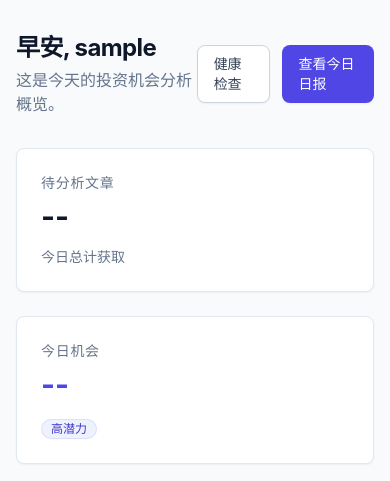
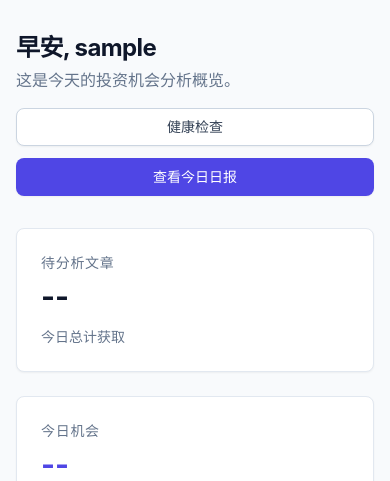
Before and after one commit to zhsh2980/investment-opportunity-radar, a FastAPI app: template src/app/web/templates/pages/dashboard.html in a window 390 px wide. Shown: the top 481 px of the page. Run offline with FastAPI, Linux system fonts and the light colour scheme; the template is opened without the code that fills it: most values are stand-ins (such as "Sample title", 1, 10 or a date in 2020); some libraries are stand-ins or nearby versions.

Commit message:
style(mobile): optimize touch targets and responsive layouts for P0/P1/P2 fixes

```diff
--- a/src/app/web/templates/pages/analysis.html
+++ b/src/app/web/templates/pages/analysis.html
@@ -10,14 +10,14 @@
 
         <!-- Header Card -->
         <div class="bg-white rounded-lg border border-slate-200 shadow-sm p-6">
-            <div class="flex items-start justify-between">
-                <div class="pr-4">
+            <div class="flex flex-col md:flex-row md:items-start justify-between gap-4">
+                <div class="pr-0 md:pr-4">
                     <span
                         class="inline-flex items-center px-2 py-0.5 rounded text-xs font-medium bg-slate-100 text-slate-600 mb-2">
                         分析报告 #{{ analysis.id }}
                     </span>
                     <h1 class="text-xl font-bold text-slate-900 leading-snug">{{ content_item.title }}</h1>
-                    <div class="flex items-center gap-2 mt-2 text-sm text-slate-500">
+                    <div class="flex flex-wrap items-center gap-2 mt-2 text-sm text-slate-500">
                         <span>{{ content_item.mp_name or '未知来源' }}</span>
                         <span>•</span>
                         <span>{{ content_item.published_at.strftime('%Y-%m-%d %H:%M') }}</span>
--- a/src/app/web/templates/pages/dashboard.html
+++ b/src/app/web/templates/pages/dashboard.html
@@ -6,18 +6,18 @@
 <div class="space-y-8">
 
     <!-- Welcome Section -->
-    <div class="flex items-center justify-between">
+    <div class="flex flex-col md:flex-row md:items-center justify-between gap-4">
         <div>
             <h1 class="text-2xl font-bold text-slate-900">早安, {{ username }}</h1>
             <p class="text-slate-500 mt-1">这是今天的投资机会分析概览。</p>
         </div>
-        <div class="flex gap-3">
+        <div class="flex flex-col md:flex-row gap-3">
             <a href="/healthz" target="_blank"
-                class="inline-flex items-center px-4 py-2 bg-white border border-slate-300 rounded-lg text-sm font-medium text-slate-700 hover:bg-slate-50 transition-colors shadow-sm">
+                class="inline-flex items-center justify-center px-4 py-2 bg-white border border-slate-300 rounded-lg text-sm font-medium text-slate-700 hover:bg-slate-50 transition-colors shadow-sm w-full md:w-auto">
                 健康检查
             </a>
             <a href="/daily/{{ today_date }}"
-                class="inline-flex items-center px-4 py-2 bg-indigo-600 border border-transparent rounded-lg text-sm font-medium text-white hover:bg-indigo-700 transition-colors shadow-sm">
+                class="inline-flex items-center justify-center px-4 py-2 bg-indigo-600 border border-transparent rounded-lg text-sm font-medium text-white hover:bg-indigo-700 transition-colors shadow-sm w-full md:w-auto">
                 查看今日日报
             </a>
         </div>
--- a/src/app/web/templates/pages/history.html
+++ b/src/app/web/templates/pages/history.html
@@ -64,7 +64,7 @@
         </div>
 
         {% if analyses %}
-        <div class="overflow-x-auto">
+        <div class="overflow-x-auto w-full">
             <table class="min-w-full divide-y divide-slate-200">
                 <thead class="bg-slate-50">
                     <tr>
```
